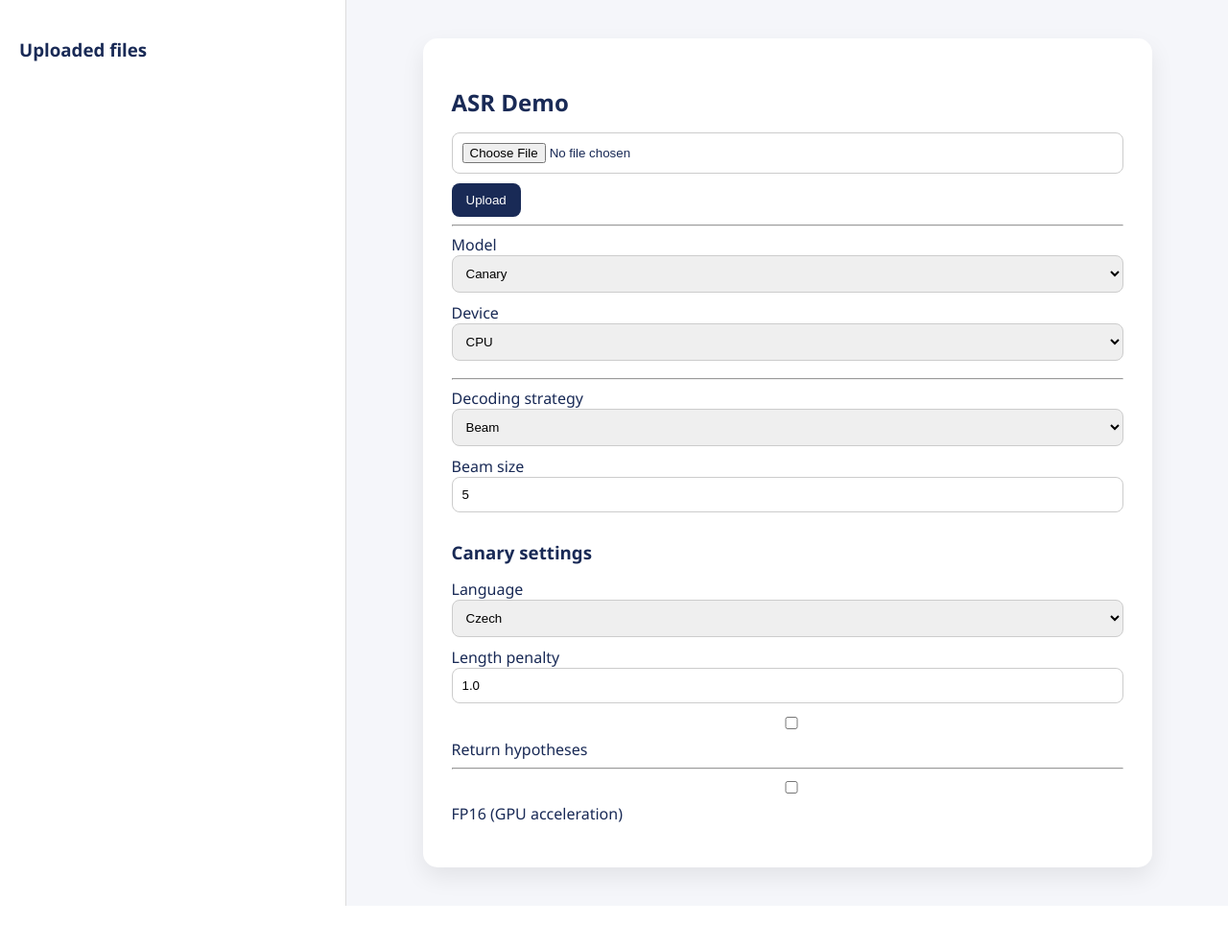
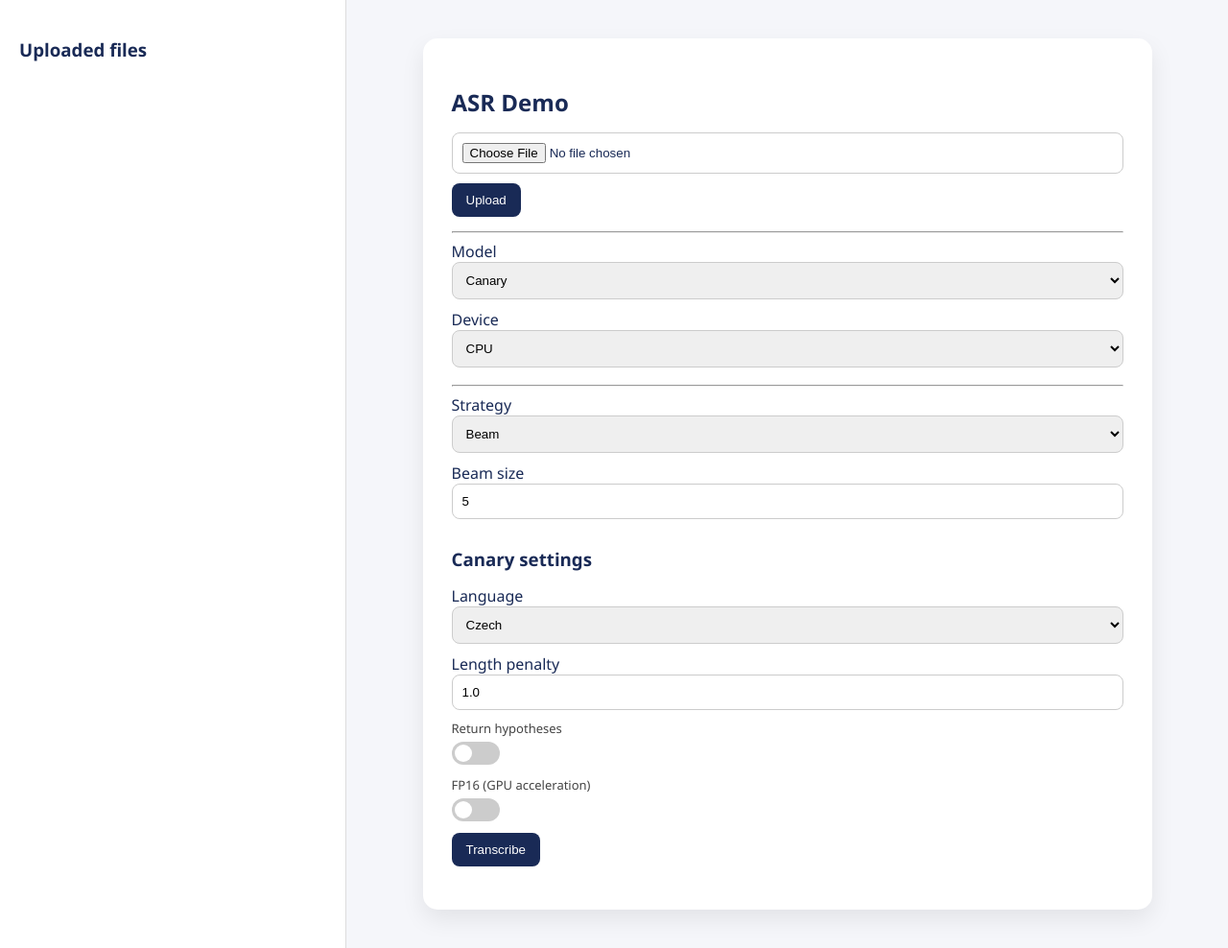
Before and after one commit to danieldedek/test2-image, a Flask app: page / in a window 1280 px wide. Shown: the whole page at 96% size. Before the commit the page ends 944 px from the top, so only its background shows below. Run offline with Flask 3, Linux system fonts and the light colour scheme; parts of the project's set-up code (start-up, migrations or seed data) failed here and were passed over.

Commit message:
Update index.html

```diff
--- a/app/templates/index.html
+++ b/app/templates/index.html
@@ -24,9 +24,10 @@
                     <source src="{{ url_for('uploaded_file', filename=file) }}" type="audio/wav">
                 </audio>
 
-                    <button type="submit" form="main-form" name="audio_file" value="{{ file }}">
-                        Use
-                    </button>
+                <form method="POST" id="use-{{ file }}" style="display:inline;">
+                    <input type="hidden" name="audio_file" value="{{ file }}">
+                    <button type="submit">Use</button>
+                </form>
 
                 <form method="POST" action="{{ url_for('delete_file', filename=file) }}" style="display:inline;">
                     <button type="submit" style="background:#c0392b;">Delete</button>
@@ -43,15 +44,17 @@
 
             <h2>ASR Demo</h2>
 
-            <form id="main-form" method="POST" enctype="multipart/form-data">
-
+            <form method="POST" enctype="multipart/form-data">
                 <input type="file" name="file" accept=".wav">
                 <button type="submit">Upload</button>
+            </form>
 
             <hr>
 
+            <form method="POST" enctype="multipart/form-data">
+
                 <label>Model</label>
-                <select name="engine" onchange="this.form.submit()">
+                <select name="engine">
                     <option value="canary" {% if engine=="canary" %}selected{% endif %}>Canary</option>
                     <option value="parakeet" {% if engine=="parakeet" %}selected{% endif %}>Parakeet</option>
                     <option value="whisper" {% if engine=="whisper" %}selected{% endif %}>Whisper</option>
@@ -65,14 +68,14 @@
 
                 <hr>
 
-                <label>Decoding strategy</label>
+                <label>Strategy</label>
                 <select name="strategy">
                     <option value="greedy" {% if strategy=="greedy" %}selected{% endif %}>Greedy</option>
                     <option value="beam" {% if strategy=="beam" %}selected{% endif %}>Beam</option>
                 </select>
 
                 <label>Beam size</label>
-                <input type="number" name="beam_size" value="{{ beam_size }}" min="1" max="10">
+                <input type="number" name="beam_size" value="{{ beam_size }}">
 
                 {% if engine == "canary" %}
 
@@ -87,10 +90,13 @@
                     <label>Length penalty</label>
                     <input type="number" step="0.1" name="len_pen" value="{{ len_pen }}">
 
-                    <label>
+                    <div class="param">
+                        <label>Return hypotheses</label>
+                        <label class="switch">
                             <input type="checkbox" name="return_hypotheses" {% if return_hypotheses %}checked{% endif %}>
-                        Return hypotheses
+                            <span class="slider"></span>
                         </label>
+                    </div>
 
                 {% endif %}
 
@@ -98,20 +104,23 @@
 
                     <h3>Parakeet settings</h3>
 
-                    <label>Alpha (LM weight)</label>
+                    <label>Alpha</label>
                     <input type="number" step="0.1" name="alpha" value="{{ alpha }}">
 
-                    <label>Beta (word bonus)</label>
+                    <label>Beta</label>
                     <input type="number" step="0.1" name="beta" value="{{ beta }}">
 
                 {% endif %}
 
-                <hr>
+                <div class="param">
+                    <label>FP16 (GPU acceleration)</label>
+                    <label class="switch">
+                        <input type="checkbox" name="fp16" {% if use_fp16 %}checked{% endif %}>
+                        <span class="slider"></span>
+                    </label>
+                </div>
 
-                <label>
-                    <input type="checkbox" name="fp16" {% if use_fp16 %}checked{% endif %}>
-                    FP16 (GPU acceleration)
-                </label>
+                <button type="submit">Transcribe</button>
 
             </form>
 
```
Lines whose indentation alone changed are shown as unchanged.
